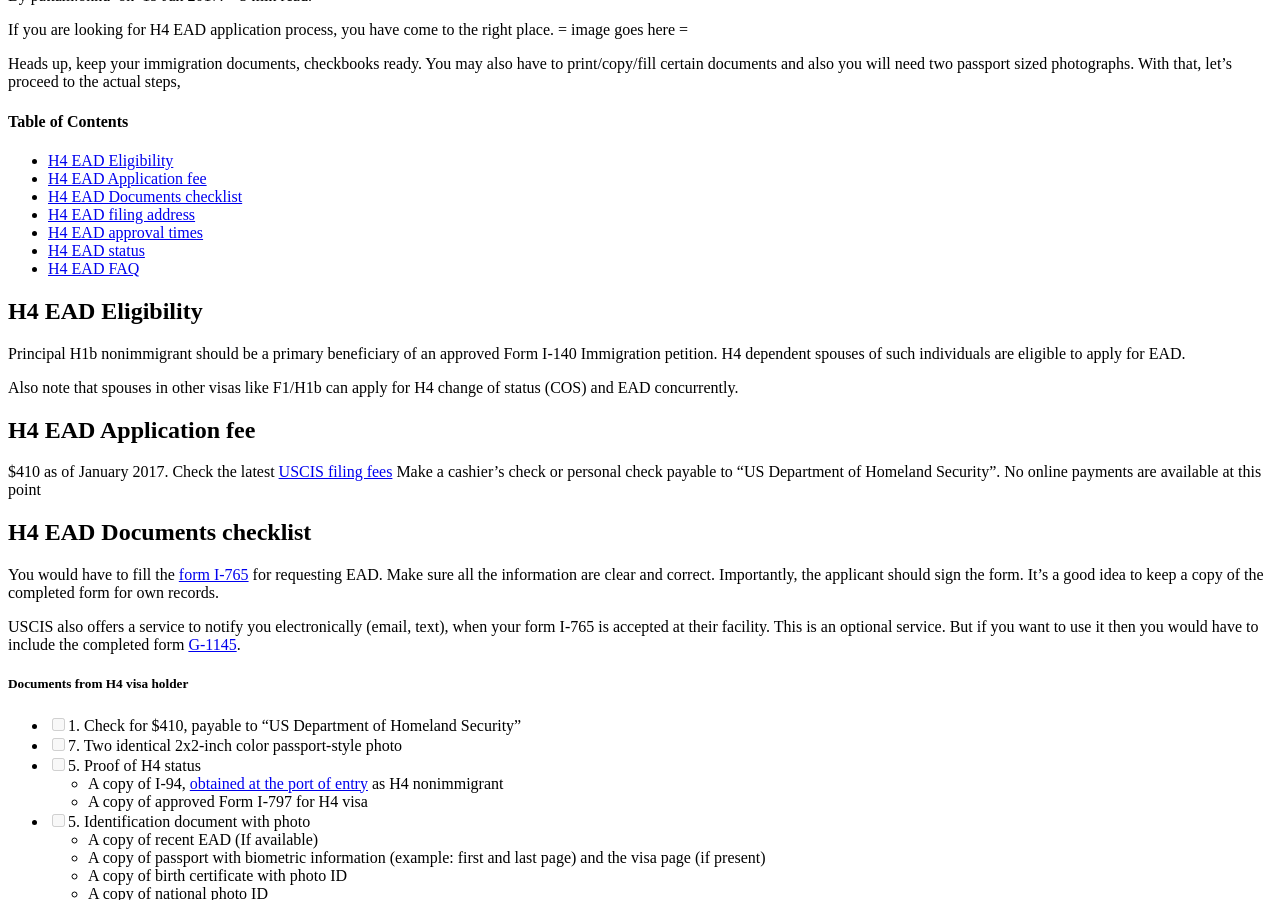
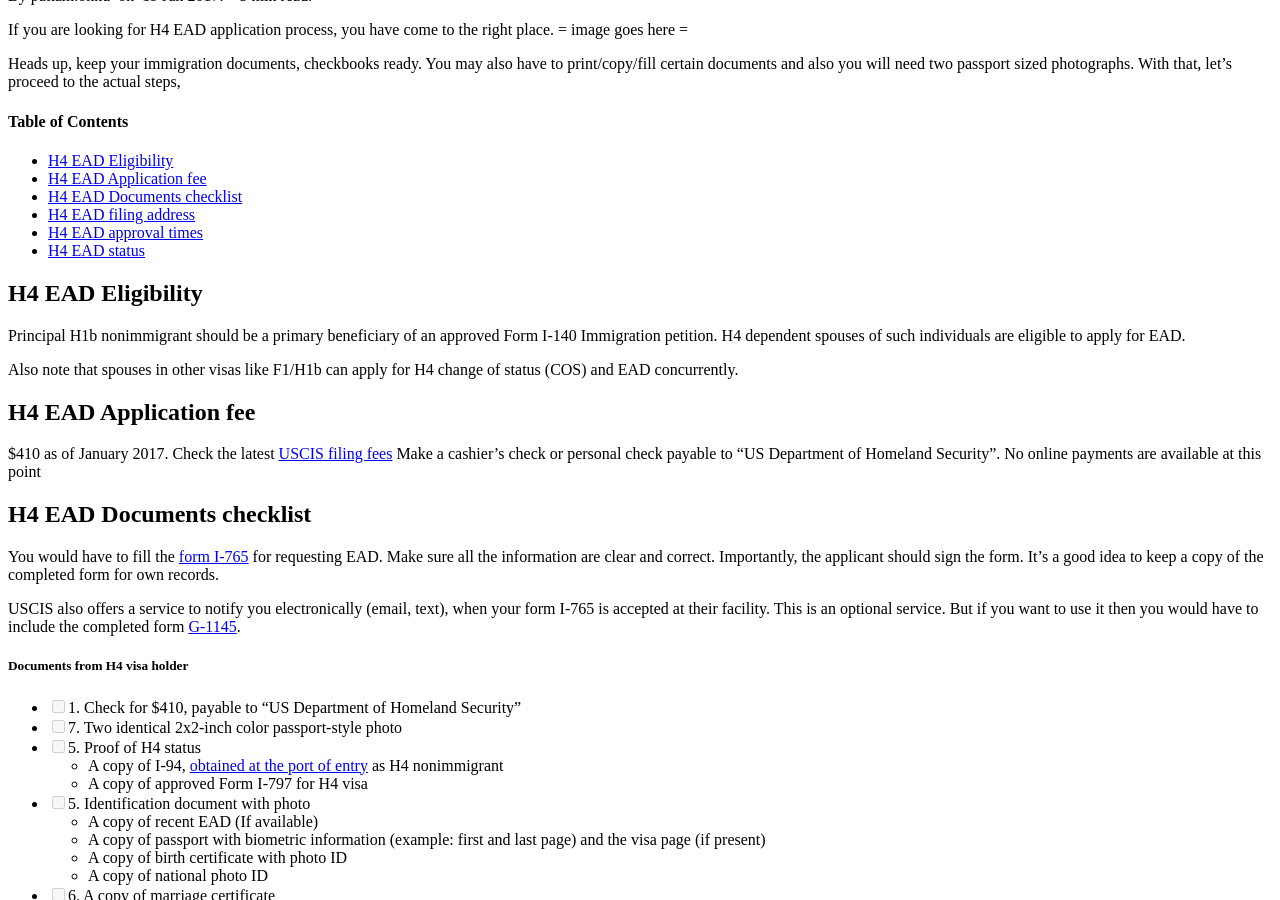
Before and after one commit to gitforwork2/gitforwork.github.io, a Jekyll site: the page built from _posts/2017-01-19-h4-ead-application.md, in a window 1280 px wide and 900 px high, scrolled down 307 px. Built offline with Jekyll 4.4.1, drawn with Linux system fonts in a browser that asks for light colours; nearby versions of some CDN libraries; comment, search, counter and statistics services are not loaded.

Commit message:
Update 2017-01-19-h4-ead-application.md

```diff
--- a/_posts/2017-01-19-h4-ead-application.md
+++ b/_posts/2017-01-19-h4-ead-application.md
@@ -18,7 +18,6 @@ Heads up, keep your immigration documents, checkbooks ready. You may also have t
  - [H4 EAD filing address](#h4-ead-filing-address)
  - [H4 EAD approval times](#h4-ead-approval-times)
  - [H4 EAD status](#h4-ead-status)
- - [H4 EAD FAQ](#h4-ead-faq)
 
 ## H4 EAD Eligibility
 
```
